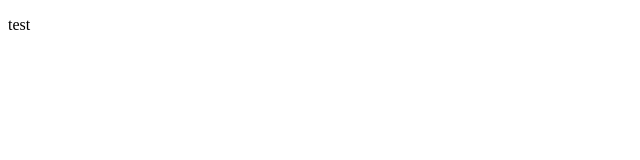
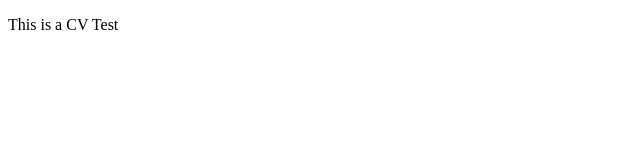
Before and after one commit to domkoekie/CV, an Angular app: page / in a window 1280 px wide. Shown: the top 160 px of the page, without its empty margins (0-640 px from the left). Built offline with nearby package versions, Linux system fonts and the light colour scheme.

Commit message:
Testing live

```diff
--- a/src/app/app.component.html
+++ b/src/app/app.component.html
@@ -1 +1 @@
-<p>test</p>
+<p>This is a CV Test</p>
```
